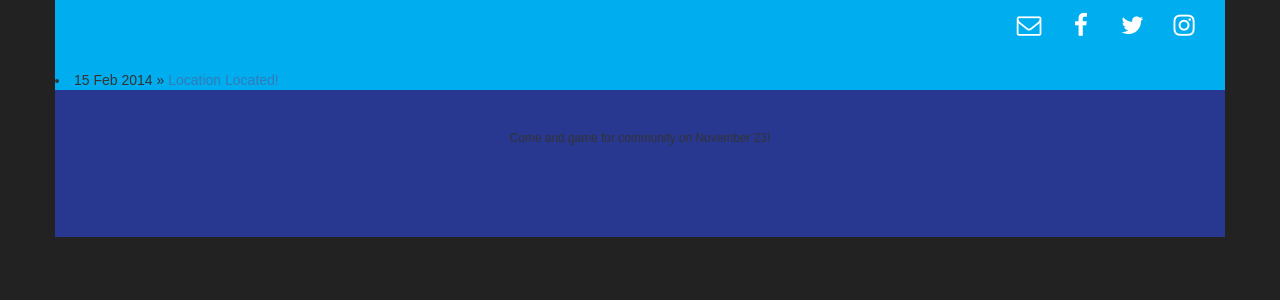
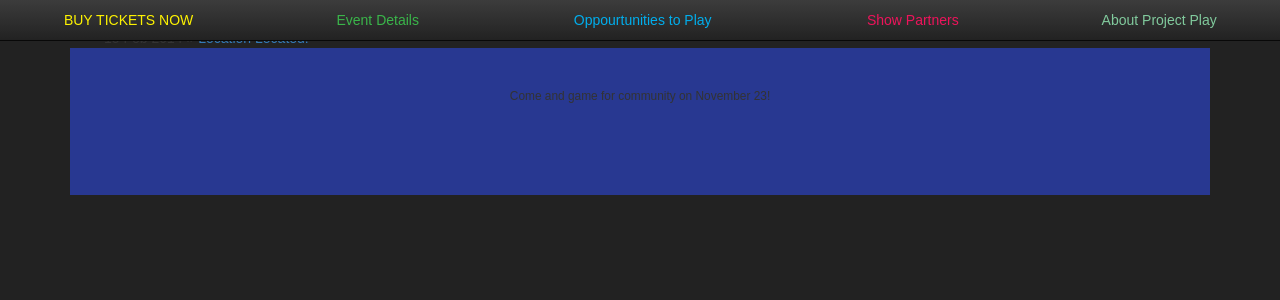
Before and after one commit to projectplay/projectplay.github.io, a Jekyll site: the page built from news/index.html, in a window 1280 px wide. Shown: the top 300 px of the page. Built offline with Jekyll 4.4.1, drawn with Linux system fonts in a browser that asks for light colours; nearby versions of some CDN libraries; some web fonts are replaced; Markdown is read by kramdown in place of the engine named in the settings.

Commit message:
Merged with master. New nav bar.

```diff
--- a/_includes/default_header.html
+++ b/_includes/default_header.html
@@ -1,5 +1,20 @@
 <div class="container" style="background: none;">
-	<div class="col-xs-6 col-xs-offset-6">
-		{% include social_nav.html %}
-	</div>
+
+	<nav class="navbar navbar-inverse navbar-fixed-top" role="navigation">
+		<button type="button btn-sm" class="navbar-toggle collapsed" data-toggle="collapse" data-target="#headnav">
+			<span class="sr-only">Toggle navigation</span>
+			<span class="icon-bar"></span>
+			<span class="icon-bar"></span>
+			<span class="icon-bar"></span>
+		</button>
+		<div class="container collapse navbar-collapse" id="headnav">
+			<ul class="nav nav-justified">
+				<li><a class='nav1' href="#">BUY TICKETS NOW</a></li>
+				<li><a class='nav2'  href="#">Event Details</a></li>
+				<li><a class='nav3' href="#">Oppourtunities to Play</a></li>
+				<li><a class='nav4' href="#">Show Partners</a></li>
+				<li><a class='nav5' href="#">About Project Play</a></li>
+			</ul>
+		</div>
+	</nav>
 </div>
--- a/_layouts/splash.html
+++ b/_layouts/splash.html
@@ -2,8 +2,6 @@
 layout: default
 ---
 
-<nav class="navbar-fixed-top" role="navigation">
-	{% include splash_header.html %}
-</nav>
+{% include default_header.html %}
 
 {{ content }}
--- a/css/main.css
+++ b/css/main.css
@@ -1,10 +1,9 @@
-body { margin: 0px; background: #222; font-family: 'Muli', sans-serif; font-weight: 300; }
+body { margin: 0px; background: #222; font-family: 'Muli', sans-serif; font-weight: 300; padding-top: 28px;  }
 footer { background: #283891; padding: 0 0 80px; }
 footer a, footer a:visited { color: white; text-decoration: none; }
 footer a:hover { color: white; text-decoration: underline; }
 
-.container { padding: 0; background: #00AEEF; }
-.container .tophat { padding: 70px 0 0 0;}
+.front { padding: 0; background: #00AEEF; }
 
 .poly_1 { background: #8DC63F; padding: 0 0 50px 0; }
 .poly_2 { background: #0E76BC; padding: 0 0 50px 0; }
@@ -13,6 +12,12 @@
 .poly_3 li{list-style: none;}
 .poly_3 a { color: #0AF;}
 .poly_4 { background: #17ABB4; padding: 0 0 50px 0; }
+
+a.nav1 { color: #FEF301 !important; }
+.nav2{ color: #3AB54A !important; }
+.nav3{ color: #00AEED !important; }
+.nav4{ color: #ED145B !important; }
+.nav5{ color: #81CA9D !important; }
 
 div.front { color: white; font-size: 1.8em; }
 .front h1 { margin: 25px; }
@@ -24,6 +29,7 @@
 ul.dropdown-menu { margin:0 0 0 5px; background: #222; border: 1px solid #00AEEF; }
 ul.dropdown-menu a { color: #fff; }
 
+.navbar { min-height: 30px; }
 .navbar-right { float: right; }
 .navbar-nav>li { float: left; }
 .nav>li>a:hover, .nav>li>a:focus { background: none;}
@@ -33,6 +39,7 @@
 .social-pills { float: right; font-size: 0.7em; }
 @media (min-width: 768px){
 	.social-pills { font-size: 0.88em; }
+    .navbar-nav>li>a { padding: 6px; font-size: 13px; }
 }
 
 #front p { line-height: 1.3em; font-size: 1.2em; }
--- a/index.html
+++ b/index.html
@@ -6,6 +6,9 @@
 <div class="text-center front">
 
 	<a name='whenwhere'></a>
+	<div class="col-xs-12">
+		{% include social_nav.html %}
+	</div>
 	{% include poly_1.html %}
 	<div class="poly_1">
 		<br />
```
